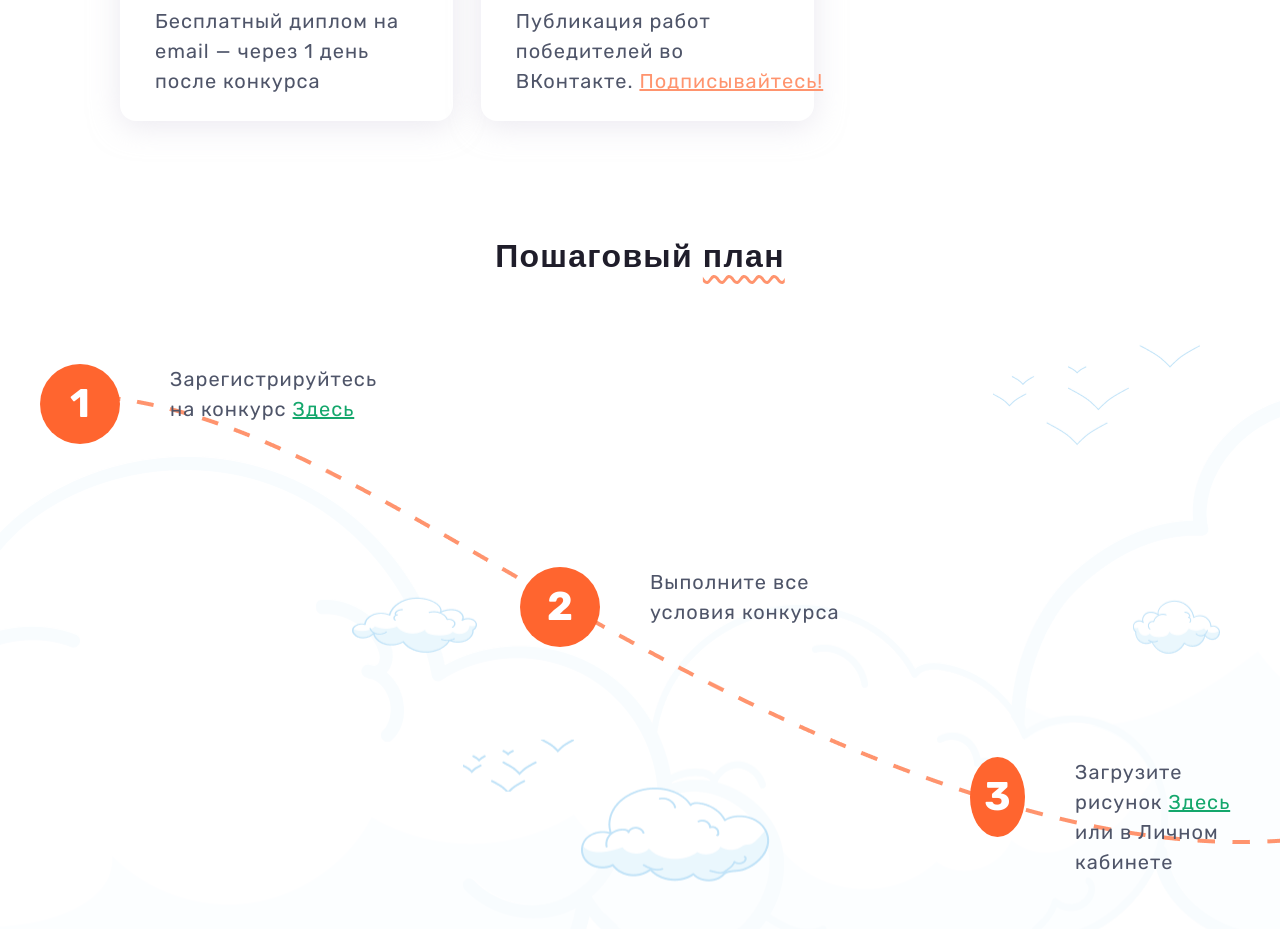
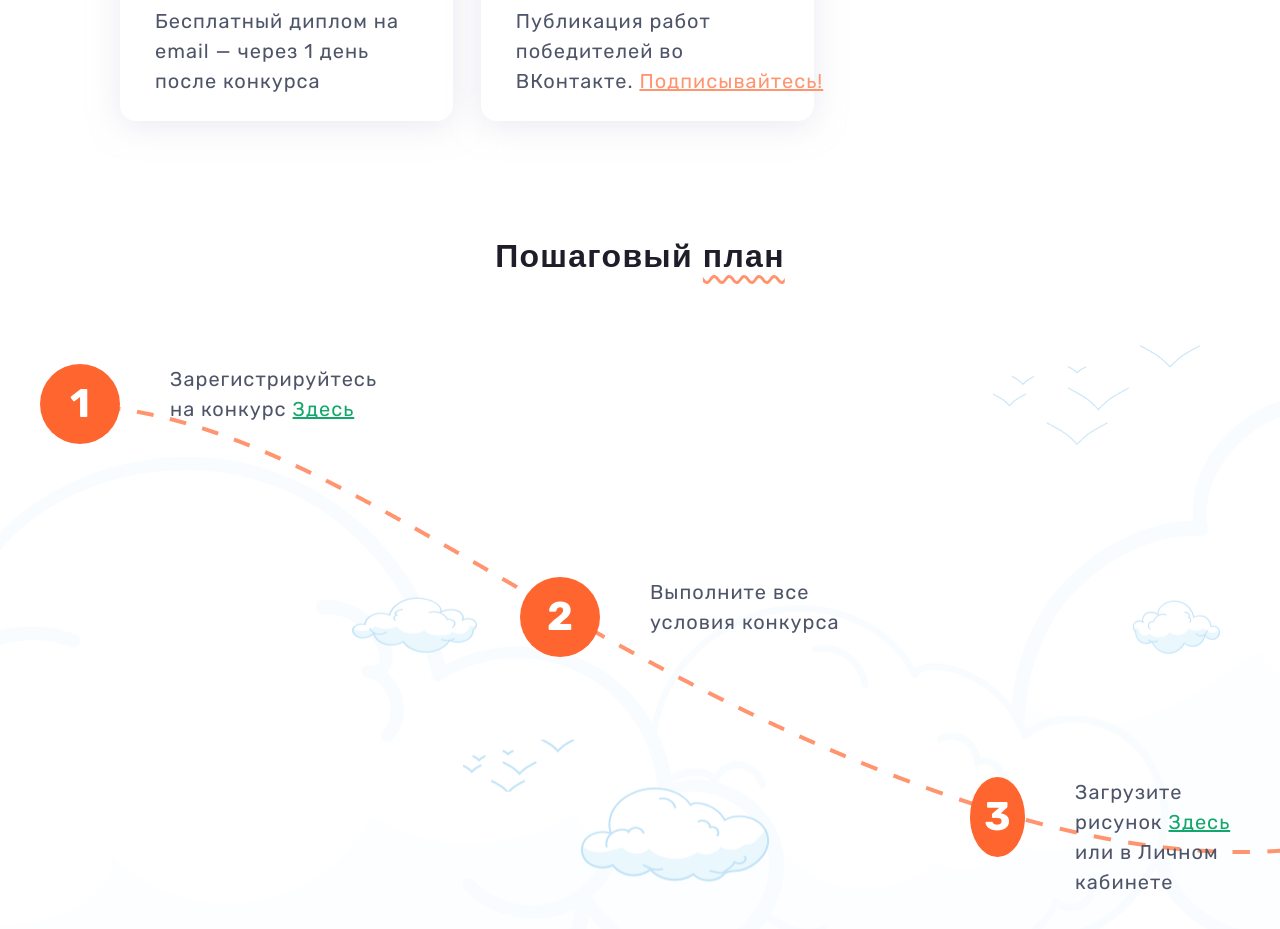
Before and after one commit to odinnadcatbl1/slonum, a React (Create React App) app: page / in a window 1280 px wide. Shown: the part 1973-2902 px from the top of the page. Built offline with nearby package versions, Linux system fonts and the light colour scheme.

Commit message:
fixed plan block

```diff
--- a/src/components/Plan/Plan.scss
+++ b/src/components/Plan/Plan.scss
@@ -8,7 +8,7 @@
 
 .plan__dott {
     position: absolute;
-    top: 16rem;
+    top: 17rem;
     left: 9rem;
     z-index: 0;
 }
@@ -25,12 +25,12 @@
     position: absolute;
 
     &:nth-child(2) {
-        top: 29rem;
+        top: 30rem;
         left: 50rem;
     }
 
     &:nth-child(3) {
-        top: 48rem;
+        top: 50rem;
         left: 95rem;
     }
 }
```
